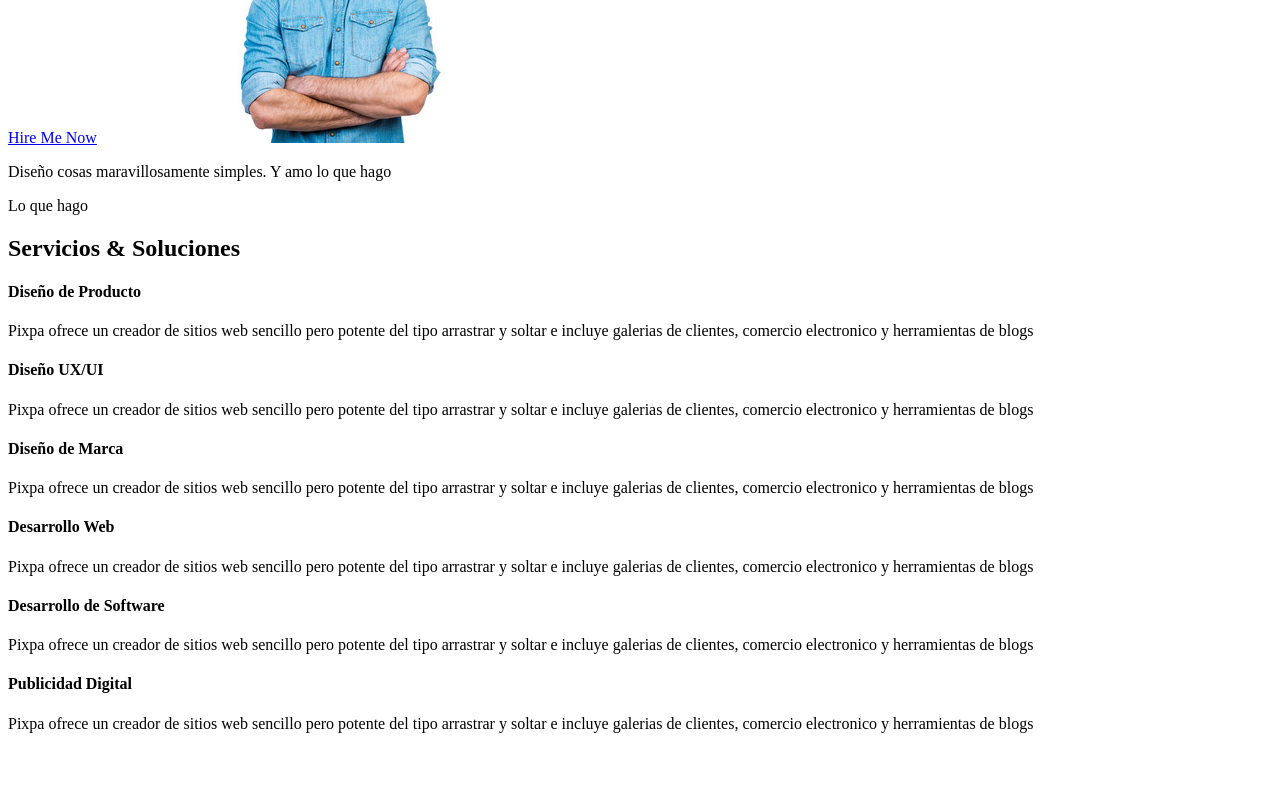
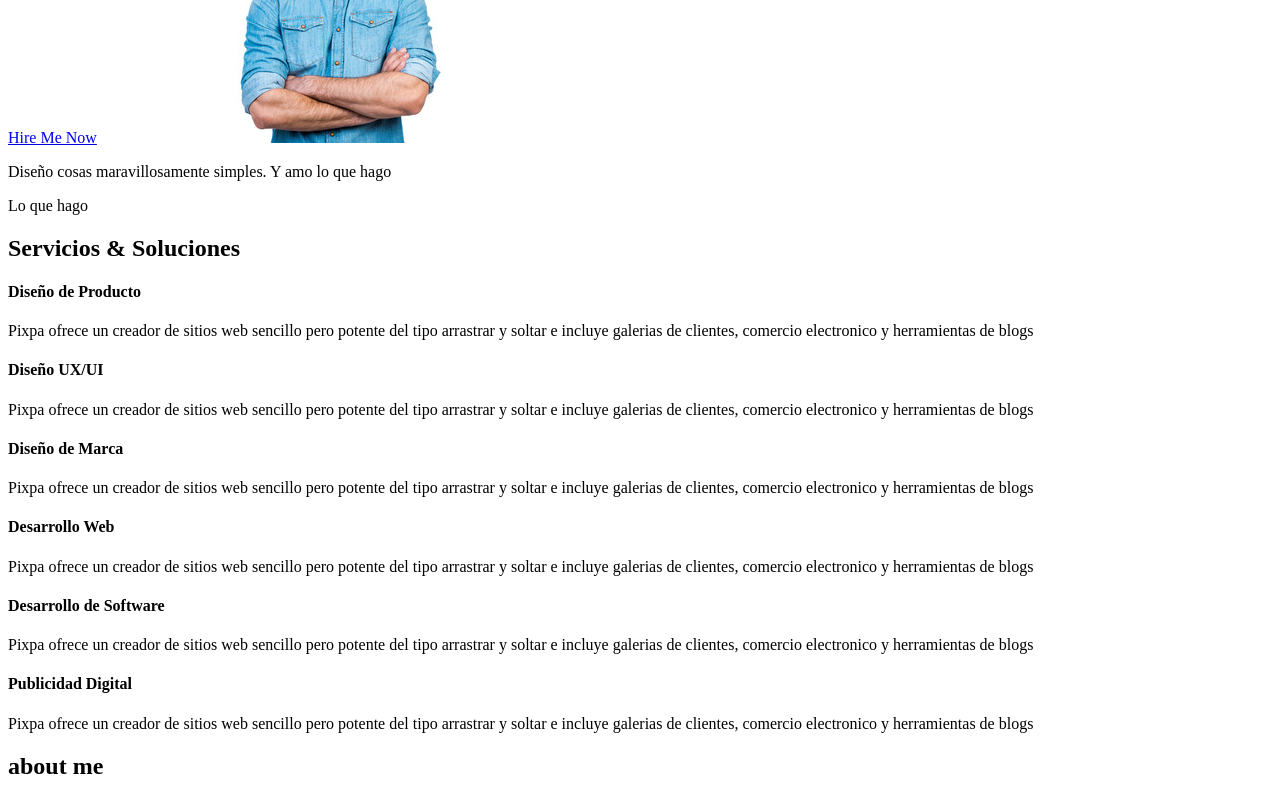
Before and after one commit to augustodg01/Trabajo-Final-1, a plain HTML site: page index.html in a window 1280 px wide. Shown: the part 470-1270 px from the top of the page. Before the commit the page ends 1219 px from the top, so only its background shows below. Drawn offline with Linux system fonts and the light colour scheme.

```diff
--- a/index.html
+++ b/index.html
@@ -77,7 +77,9 @@
 
         </section>
 
-           <section></section>
+        <section>
+            <h1>about me</h1>
+        </section>
     </main>
 
 
```
